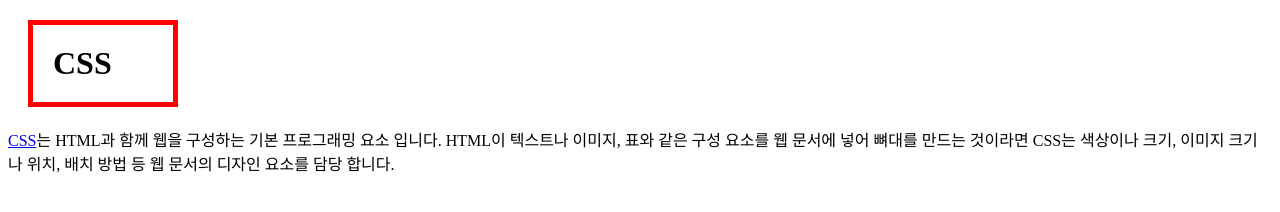
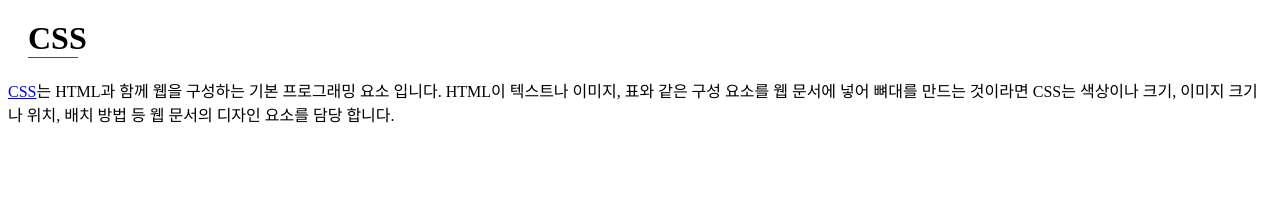
Before and after one commit to junhyungkwon/html, a plain HTML site: page box.html in a window 1280 px wide. Drawn offline with Linux system fonts and the light colour scheme.

Commit message:
no message

```diff
--- a/box.html
+++ b/box.html
@@ -5,11 +5,16 @@
     <title></title>
     <style>
       h1{
-        border:5px solid red;
-        padding:20px;
+        border:1px solid red;
+        padding:0px;
         margin:20px;
         display:block;
-        width:100px;
+        width:50px;
+
+        border-top: none;
+        border-right: none;
+        border-left: none;
+
       }
 
 
@@ -23,4 +28,4 @@
      CSS는 색상이나 크기, 이미지 크기나 위치, 배치 방법 등 웹 문서의 디자인 요소를 담당 합니다.
 
   </body>
-</html>
+  </html>
```
Also changed, not shown: grid.html (+3 -1 lines), mediaquery.html (deleted, +0 -24 lines).
